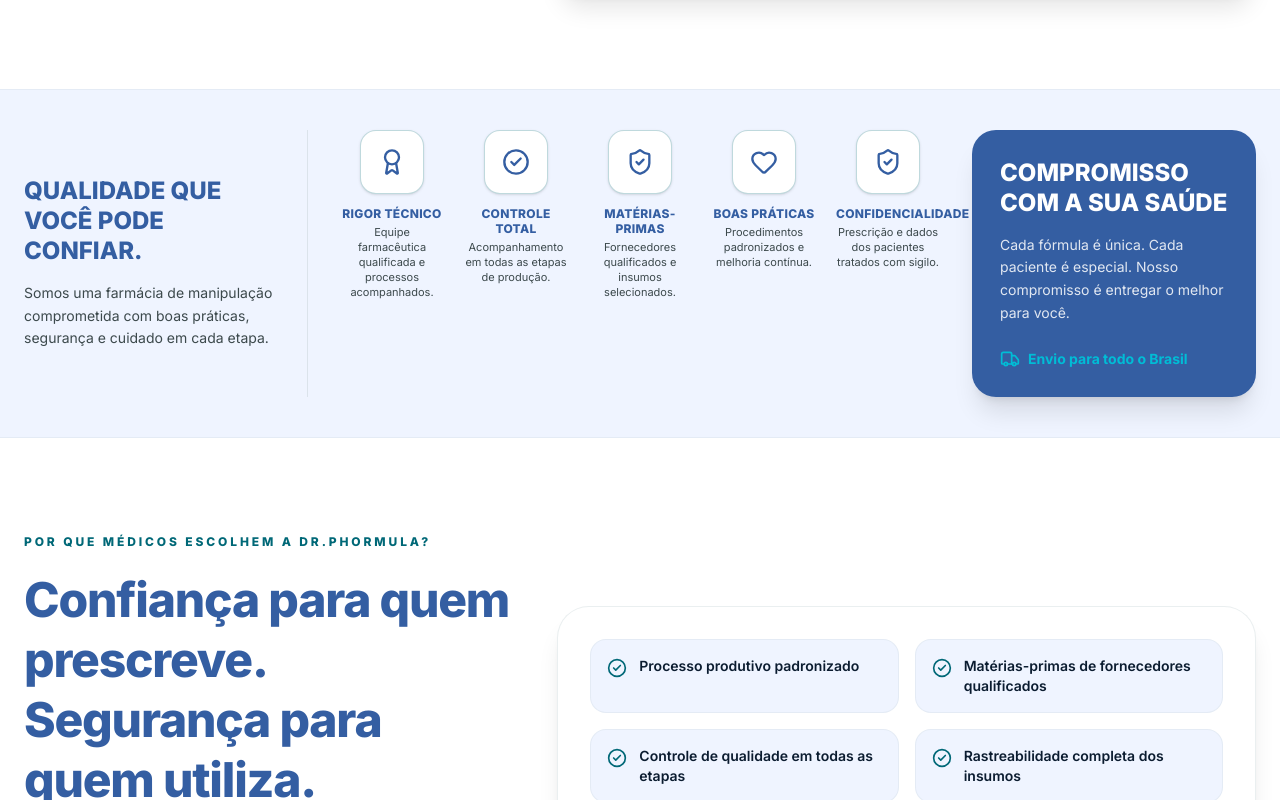
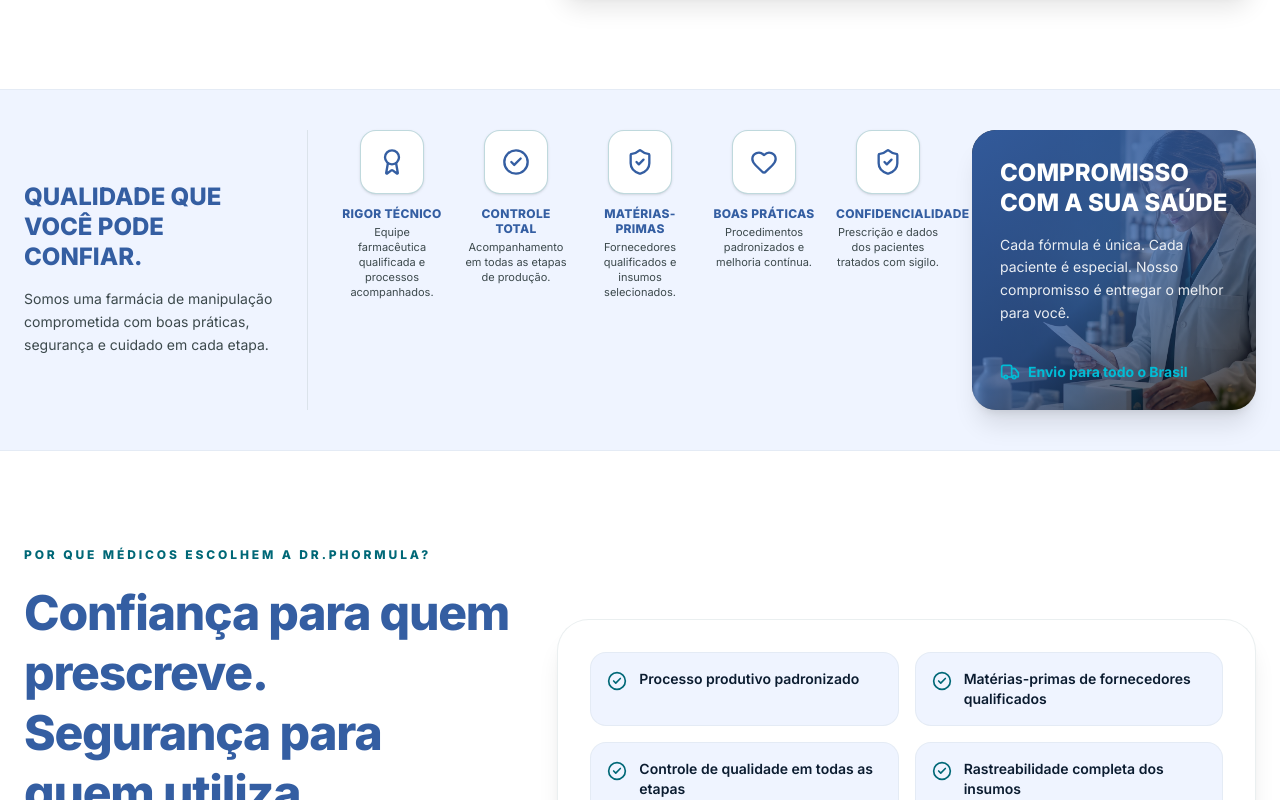
Before and after one commit to paulodias-dev/dr-phormula, a React (Vite) app: page / in a window 1280 px wide. Shown: the part 1280-2080 px from the top of the page. Built offline with nearby package versions, Linux system fonts and the light colour scheme.

Commit message:
Adiciona novas imagens para o banner de compromisso e atualiza a imagem do processo de laboratório

```diff
--- a/src/components/organisms/FeaturesGrid.tsx
+++ b/src/components/organisms/FeaturesGrid.tsx
@@ -100,16 +100,29 @@ export default function FeaturesGrid() {
               ))}
             </div>
 
-            <div className="lg:col-span-3 rounded-3xl bg-secondary text-white p-7 flex flex-col justify-between min-h-[220px] shadow-xl">
+            <div className="lg:col-span-3 relative overflow-hidden rounded-3xl text-white min-h-[280px] shadow-xl">
+              <img
+                src="/images/banner-compromisso-v1.webp"
+                alt="Farmacêutica conferindo uma prescrição e preparando um tratamento personalizado"
+                className="absolute inset-0 h-full w-full object-cover object-[72%_center]"
+                width="1024"
+                height="1536"
+                loading="lazy"
+                decoding="async"
+              />
+              <div className="absolute inset-0 bg-gradient-to-br from-secondary/95 via-secondary/72 to-black/58" />
+
+              <div className="relative z-10 flex h-full min-h-[280px] flex-col justify-between p-7">
                 <div>
                   <h3 className="text-2xl font-black uppercase leading-tight">Compromisso com a sua saúde</h3>
-                <p className="text-white/85 text-sm leading-relaxed mt-4">
+                  <p className="text-white/90 text-sm leading-relaxed mt-4 max-w-[18rem]">
                     Cada fórmula é única. Cada paciente é especial. Nosso compromisso é entregar o melhor para você.
                   </p>
                 </div>
                 <div className="mt-6 inline-flex items-center gap-2 text-primary-container text-sm font-bold">
                   <Truck className="w-5 h-5" />
                   <span>Envio para todo o Brasil</span>
+                </div>
               </div>
             </div>
           </div>
--- a/src/components/organisms/ProcessTimeline.tsx
+++ b/src/components/organisms/ProcessTimeline.tsx
@@ -31,9 +31,9 @@ export default function ProcessTimeline() {
               <img
                 alt="Processo técnico de manipulação farmacêutica em laboratório"
                 className="w-full h-full object-cover rounded-[1.5rem] brightness-105"
-                src="/images/processo-laboratorio.webp"
-                width="720"
-                height="900"
+                src="/images/processo-laboratorio-v2.webp"
+                width="1024"
+                height="1536"
                 loading="lazy"
                 decoding="async"
               />
```
Also changed, not shown: public/images/banner-compromisso-v1.webp (added), public/images/processo-laboratorio-v2.webp (added). Lines whose indentation alone changed are shown as unchanged.
